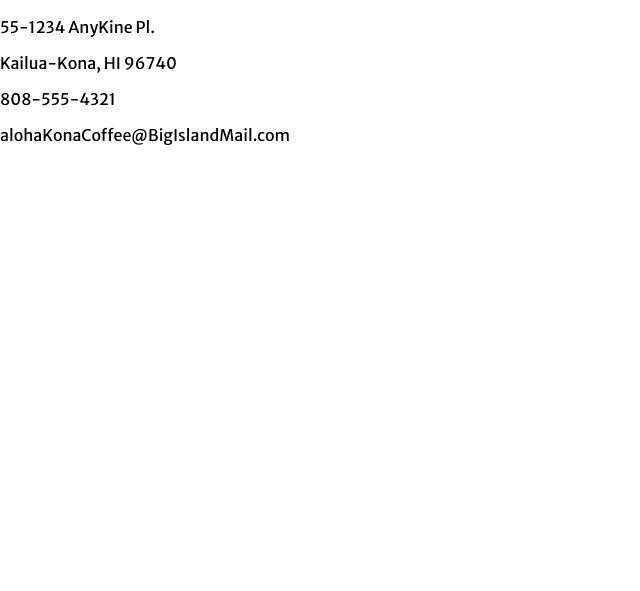
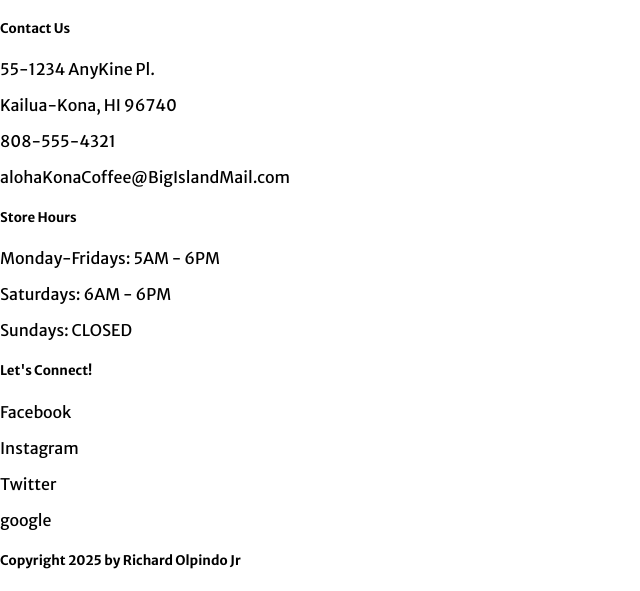
Before and after one commit to djricky808/richard-brewed-to-perfection-022025, a plain HTML site: page index.html in a window 1280 px wide. Shown: the part 1091-1682 px from the top of the page, without its empty margins (0-640 px from the left). Before the commit the page ends 1252 px from the top, so only its background shows below. Drawn offline with Linux system fonts and the light colour scheme.

Commit message:
Wrote up details in the footer section

```diff
--- a/index.html
+++ b/index.html
@@ -92,7 +92,8 @@
         <h2>Aloha Kona Coffee</h2>
       </div>
       <div class="footer-bottom">
-        <div class="contact-info">
+        <div class="footer-bottom-section">
+          <h5>Contact Us</h5>
           <div class="contact-line">
             <i></i>
             <div>
@@ -109,6 +110,34 @@
             <p>alohaKonaCoffee@BigIslandMail.com</p>
           </div>
         </div>
+        <div class="footer-bottom-section">
+          <h5>Store Hours</h5>
+          <p>Monday-Fridays: 5AM - 6PM</p>
+          <p>Saturdays: 6AM - 6PM</p>
+          <p>Sundays: CLOSED</p>
+        </div>
+        <div class="footer-bottom-section">
+          <h5>Let's Connect!</h5>
+          <div class="contact-line">
+            <i></i>
+            <p>Facebook</p>
+          </div>
+          <div class="contact-line">
+            <i></i>
+            <p>Instagram</p>
+          </div>
+          <div class="contact-line">
+            <i></i>
+            <p>Twitter</p>
+          </div>
+          <div class="contact-line">
+            <i></i>
+            <p>google</p>
+          </div>
+        </div>
+      </div>
+      <div class="copyright">
+        <h5>Copyright 2025 by Richard Olpindo Jr</h5>
       </div>
     </footer>
     <script
```
